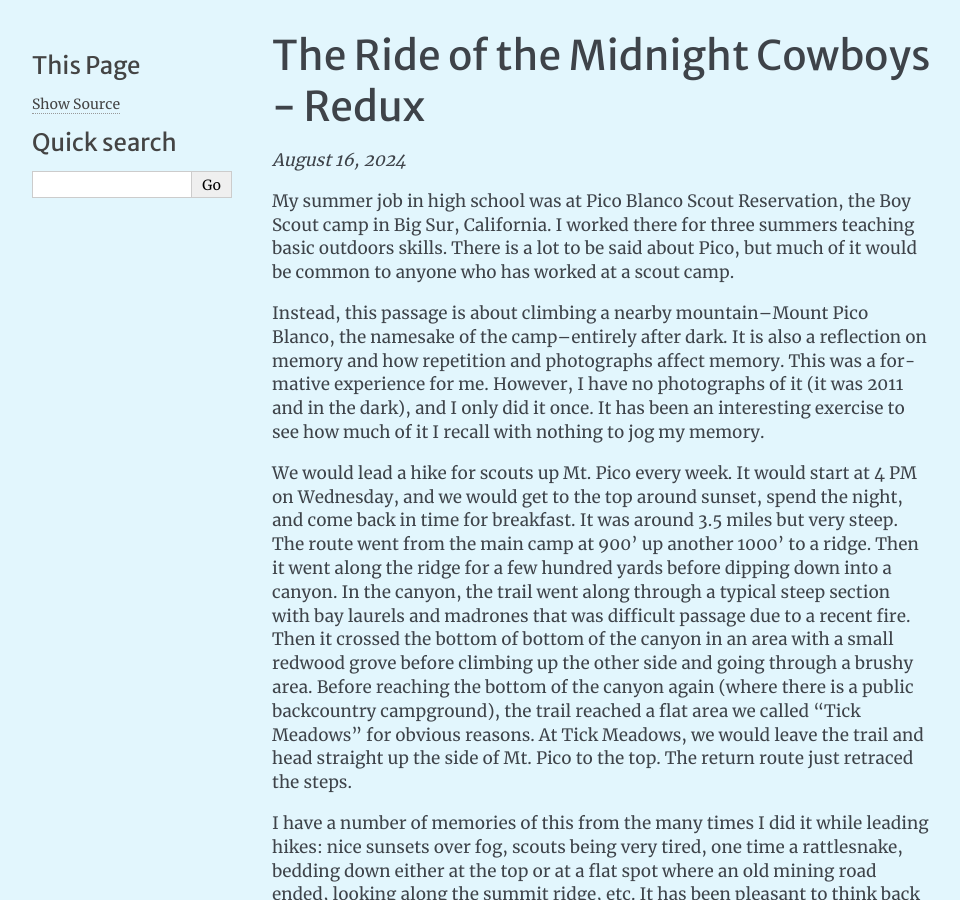
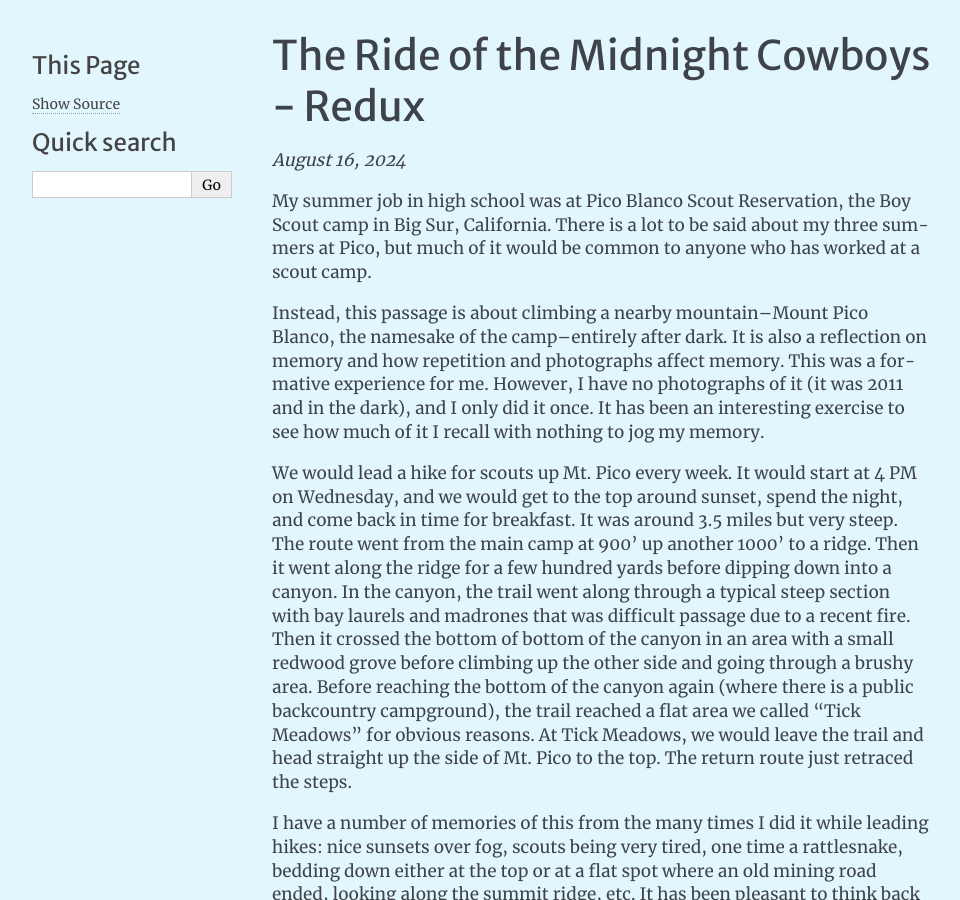
Before and after one commit to jwmccay/jwmccay.github.io, a Sphinx documentation site: the page built from source/writing/midnight_cowboys.rst, in a window 1280 px wide and 900 px high. Shown: the whole window, without its empty margins (148-1108 px from the left). Built offline with Sphinx 7.4.7, drawn with Linux system fonts in a browser that asks for light colours.

Commit message:
Some grammar tweaks

```diff
--- a/source/writing/courier.rst
+++ b/source/writing/courier.rst
@@ -3,7 +3,7 @@ Courier
 
 I wrote this in college in my third year---extrapolating the year from the notebook I found it in. I had the `Doe Library <https://www.lib.berkeley.edu/visit/doe>`_ North Reading Room in mind for the setting.
 
-On re-reading it and typing it up nine years later, I quite liked it. I have not written dialogue in years, so typing the dialogue felt weird. It was also jarring to realize that the *Encyclopædia Britannica* is no longer published. Outside some punctuation fixes, I only made two changes:
+On re-reading it and typing it up nine years later, I quite liked it. I have not written dialogue in years, and typing the dialogue brought me back. It was also jarring to realize that the *Encyclopædia Britannica* is no longer published. Outside some punctuation fixes, I only made two changes:
 
 * I changed from gendered pronouns to neutral pronouns. I didn't like the connotations that gendered pronouns gave the interaction between the writer and the librarian.
 * It was originally titled "Times New Roman," rather than "Courier."
--- a/source/writing/midnight_cowboys.rst
+++ b/source/writing/midnight_cowboys.rst
@@ -3,7 +3,7 @@ The Ride of the Midnight Cowboys - Redux
 
 *August 16, 2024*
 
-My summer job in high school was at Pico Blanco Scout Reservation, the Boy Scout camp in Big Sur, California. I worked there for three summers teaching basic outdoors skills. There is a lot to be said about Pico, but much of it would be common to anyone who has worked at a scout camp.
+My summer job in high school was at Pico Blanco Scout Reservation, the Boy Scout camp in Big Sur, California. There is a lot to be said about my three summers at Pico, but much of it would be common to anyone who has worked at a scout camp.
 
 Instead, this passage is about climbing a nearby mountain--Mount Pico Blanco, the namesake of the camp--entirely after dark. It is also a reflection on memory and how repetition and photographs affect memory. This was a formative experience for me. However, I have no photographs of it (it was 2011 and in the dark), and I only did it once. It has been an interesting exercise to see how much of it I recall with nothing to jog my memory.
 
```
